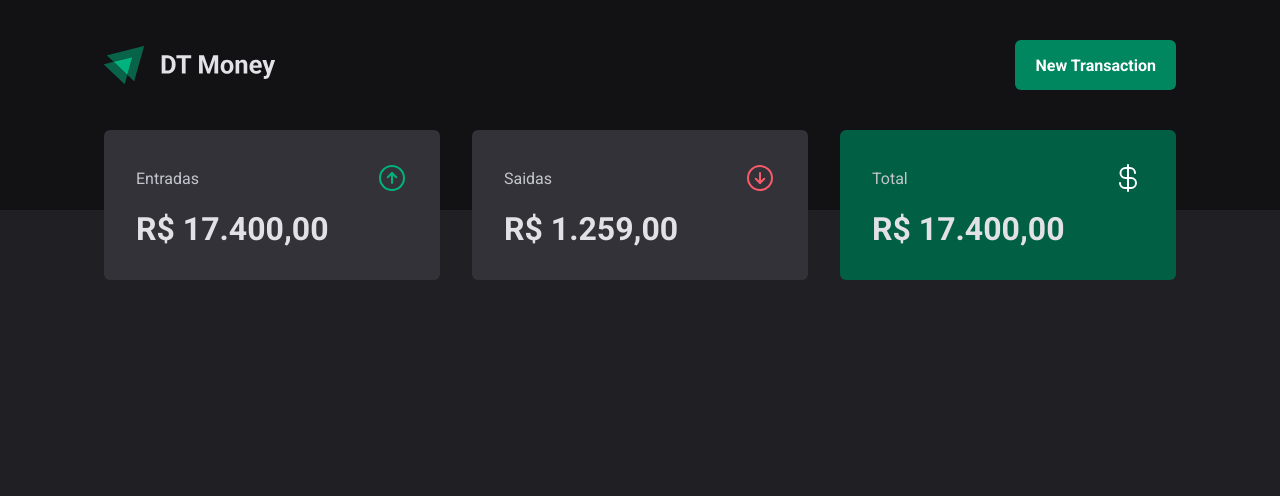
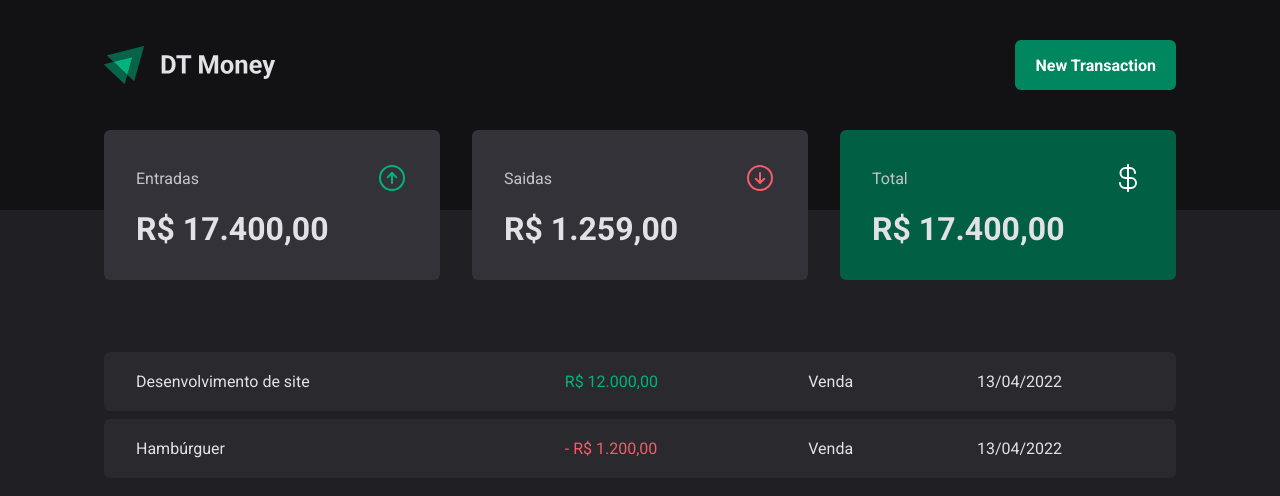
Before and after one commit to agleymelo/03-dt-money, a React (Vite) app: page / in a window 1280 px wide. Shown: the top 496 px of the page. Built offline with nearby package versions, Linux system fonts and the light colour scheme.

Commit message:
Estrutura visiual - Tabela de transacoes

```diff
--- a/src/pages/Transactions/index.tsx
+++ b/src/pages/Transactions/index.tsx
@@ -1,12 +1,40 @@
 import { Header } from "../../components/Header"
 import { Summary } from "../../components/Summary"
-import { Container } from "./styles"
+import {
+  PriceHighlight,
+  TransactionsContainer,
+  TransactionsTable,
+} from "./styles"
 
 export function Transactions() {
   return (
-    <Container>
+    <div>
       <Header />
       <Summary />
-    </Container>
+
+      <TransactionsContainer>
+        <TransactionsTable>
+          <tbody>
+            <tr>
+              <td width="40%">Desenvolvimento de site</td>
+              <td>
+                <PriceHighlight variant="income">R$ 12.000,00</PriceHighlight>
+              </td>
+              <td>Venda</td>
+              <td>13/04/2022</td>
+            </tr>
+
+            <tr>
+              <td width="40%">Hambúrguer</td>
+              <td>
+                <PriceHighlight variant="outcome">- R$ 1.200,00</PriceHighlight>
+              </td>
+              <td>Venda</td>
+              <td>13/04/2022</td>
+            </tr>
+          </tbody>
+        </TransactionsTable>
+      </TransactionsContainer>
+    </div>
   )
 }
--- a/src/pages/Transactions/styles.ts
+++ b/src/pages/Transactions/styles.ts
@@ -1,5 +1,42 @@
-import styled from 'styled-components';
+import styled from "styled-components"
 
-export const Container = styled.div`
+export const TransactionsContainer = styled.main`
+  width: 100%;
+  max-width: 1120px;
 
-`;
+  margin: 4rem auto 0;
+  padding: 0 1.5rem;
+`
+
+export const TransactionsTable = styled.table`
+  width: 100%;
+  border-collapse: separate;
+  border-spacing: 0 0.5rem;
+  /* margin-top: 1.5rem; */
+
+  td {
+    padding: 1.25rem 2rem;
+    background: ${(props) => props.theme["gray-700"]};
+
+    &:first-child {
+      border-top-left-radius: 6px;
+      border-bottom-left-radius: 6px;
+    }
+
+    &:last-child {
+      border-top-right-radius: 6px;
+      border-bottom-right-radius: 6px;
+    }
+  }
+`
+
+type PriceHighlightProps = {
+  variant: "income" | "outcome"
+}
+
+export const PriceHighlight = styled.span<PriceHighlightProps>`
+  color: ${(props) =>
+    props.variant === "income"
+      ? props.theme["green-300"]
+      : props.theme["red-300"]};
+`
```
